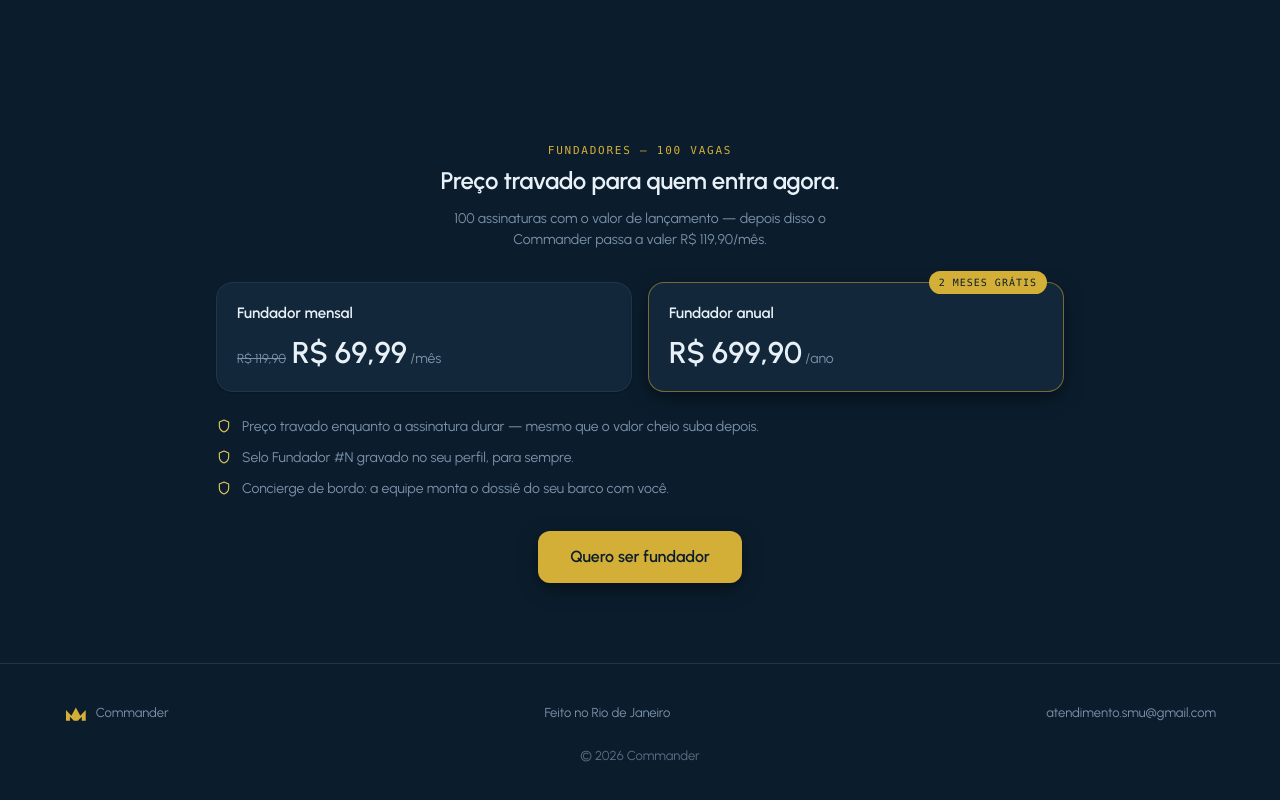
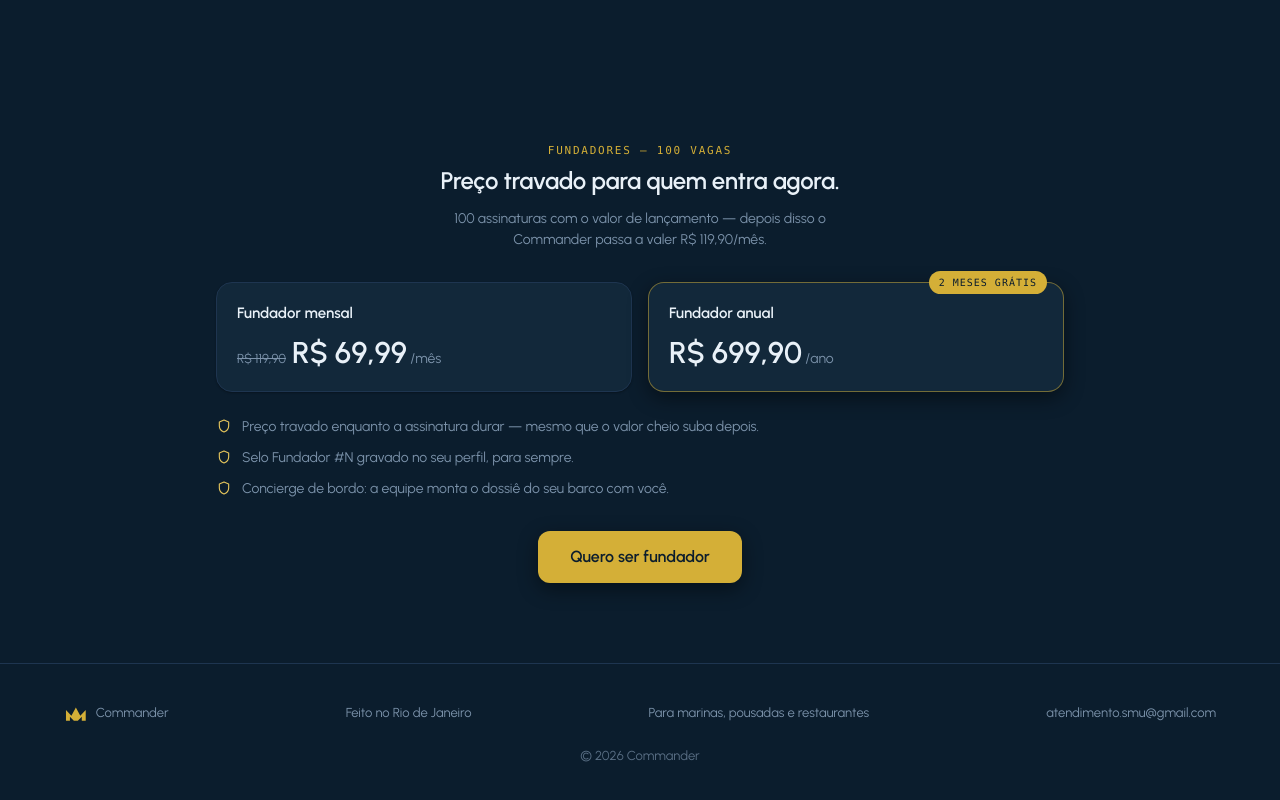
Before and after one commit to SMU-Prod/commander, a Next.js app in the folder web/: page / in a window 1280 px wide. Shown: the part 1209-2009 px from the top of the page. Built offline with nearby package versions, Linux system fonts and the light colour scheme; no server answers.

Commit message:
chore: costuras do mapa, env example e docs de operacao

```diff
--- a/web/app/page.tsx
+++ b/web/app/page.tsx
@@ -185,6 +185,9 @@
             <span className="apoio text-dim">Commander</span>
           </div>
           <p className="apoio text-dim">Feito no Rio de Janeiro</p>
+          <Link href="/parceiro" className="apoio text-dim hover:text-texto">
+            Para marinas, pousadas e restaurantes
+          </Link>
           <a href="mailto:atendimento.smu@gmail.com" className="apoio text-dim hover:text-texto">
             atendimento.smu@gmail.com
           </a>
```
Also changed, not shown: 3 other files (tests, documents, lock files or other folders).
